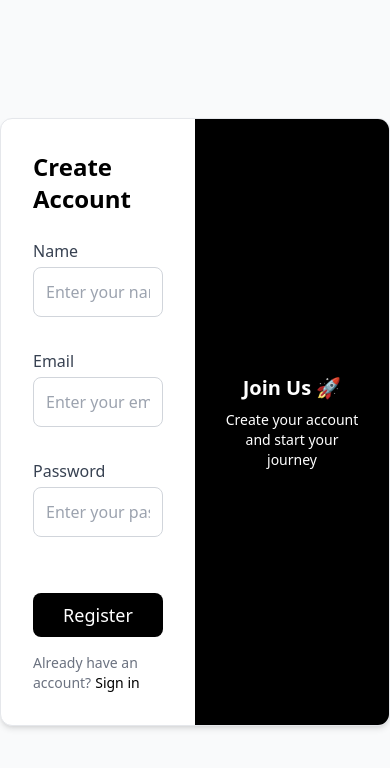
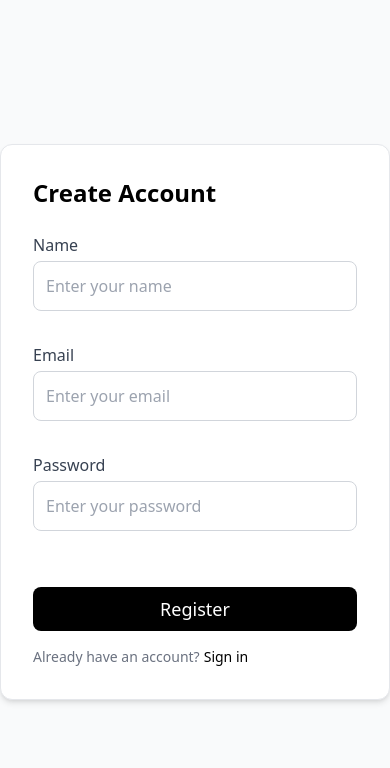
Before and after one commit to Yahia101Imad/bio-link-tool, a React (Vite) app in the folder client/: page /register in a window 390 px wide. Shown: the top 768 px of the page. Built offline with nearby package versions, Linux system fonts and the light colour scheme.

Commit message:
refactor: make login/register pages fully responsive

```diff
--- a/client/src/pages/LoginPage.jsx
+++ b/client/src/pages/LoginPage.jsx
@@ -65,7 +65,7 @@ export default function Login() {
       </div>
       <form
         onSubmit={handleLogin}
-        className="w-full max-w-2xl bg-background rounded-xl shadow-md border border-border overflow-hidden grid grid-cols-2"
+        className="w-full max-w-2xl bg-background rounded-xl shadow-md border border-border overflow-hidden grid grid-cols-1 xs:grid-cols-2"
       >
         {/* LEFT SIDE */}
         <div className="p-8 flex flex-col justify-center">
@@ -118,7 +118,7 @@ export default function Login() {
         </div>
 
         {/* RIGHT SIDE */}
-        <div className="flex justify-center items-center bg-primary text-white p-6">
+        <div className="hidden xs:flex justify-center items-center bg-primary text-white p-6">
           <div className="text-center">
             <h3 className="text-xl font-semibold">Hello Again 👋</h3>
             <p className="mt-2 text-sm text-background">
--- a/client/src/pages/RegisterPage.jsx
+++ b/client/src/pages/RegisterPage.jsx
@@ -50,7 +50,7 @@ export default function Register() {
     <div className="min-h-screen flex items-center justify-center bg-background-alt">
       <form
         onSubmit={handleRegister}
-        className="w-full max-w-2xl bg-background rounded-xl shadow-md border border-border overflow-hidden grid grid-cols-2"
+        className="w-full max-w-2xl bg-background rounded-xl shadow-md border border-border overflow-hidden grid grid-cols-1 xs:grid-cols-2"
       >
         {/* LEFT SIDE */}
         <div className="p-8 flex flex-col justify-center">
@@ -115,7 +115,7 @@ export default function Register() {
         </div>
 
         {/* RIGHT SIDE */}
-        <div className="flex justify-center items-center bg-primary text-white p-6">
+        <div className="hidden xs:flex justify-center items-center bg-primary text-white p-6">
           <div className="text-center">
             <h3 className="text-xl font-semibold">Join Us 🚀</h3>
             <p className="mt-2 text-sm text-background">
--- a/client/tailwind.config.cjs
+++ b/client/tailwind.config.cjs
@@ -17,6 +17,12 @@ module.exports = {
         },
         border: "#e5e7eb",
       },
+      screens: {
+        xs: "440px",
+        sm: "640px",
+        md: "768px",
+        lg: "1024px",
+      },
     },
   },
   plugins: [],
```
